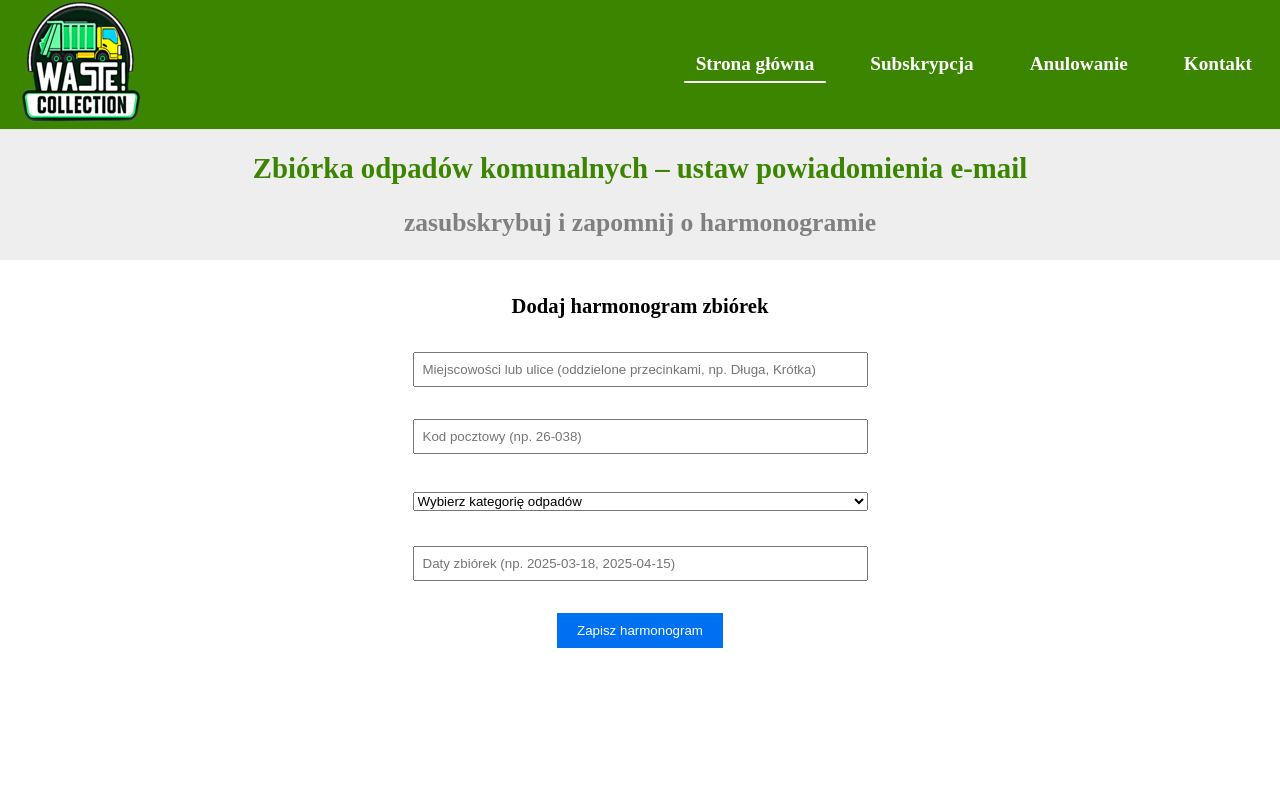
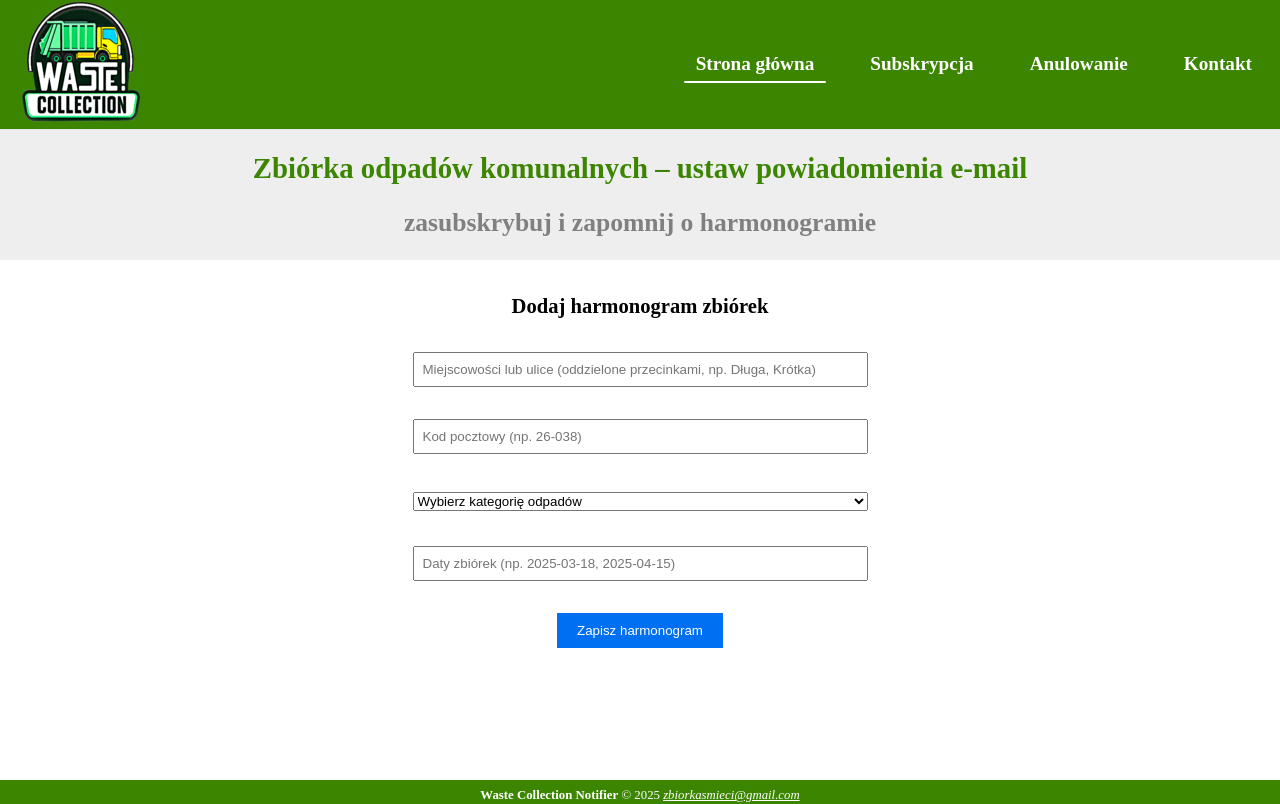
Before and after one commit to Rugel/zbiorka, a Next.js app: page /schedule in a window 1280 px wide. Shown: the top 804 px of the page. Built offline with nearby package versions, Linux system fonts and the light colour scheme.

Commit message:
fixed styles

```diff
--- a/app/globals.css
+++ b/app/globals.css
@@ -10,7 +10,7 @@
   line-height: 28px;
   display: grid;
   grid-template-rows: auto 1fr auto;
-  min-height: 100vh;
+  min-height: 65vh;
 }
 
 input {
```
